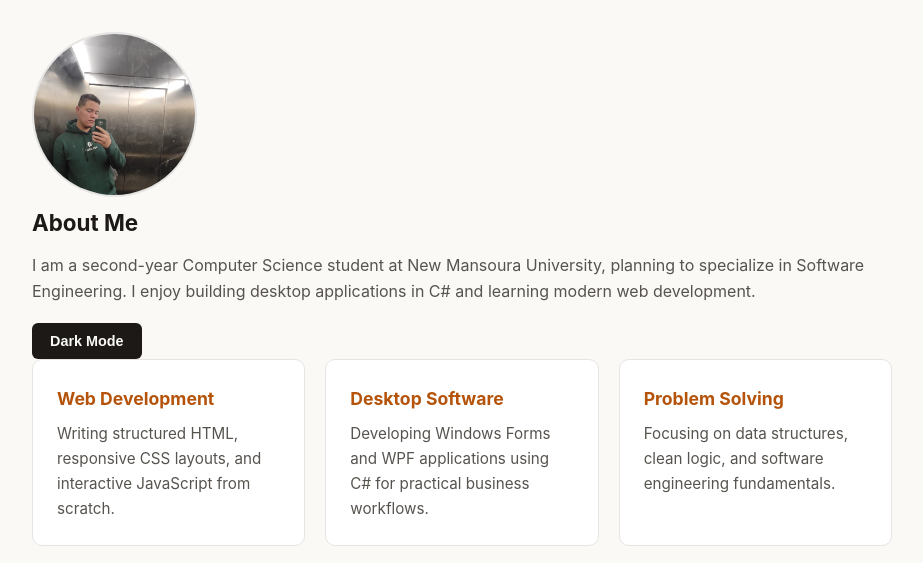
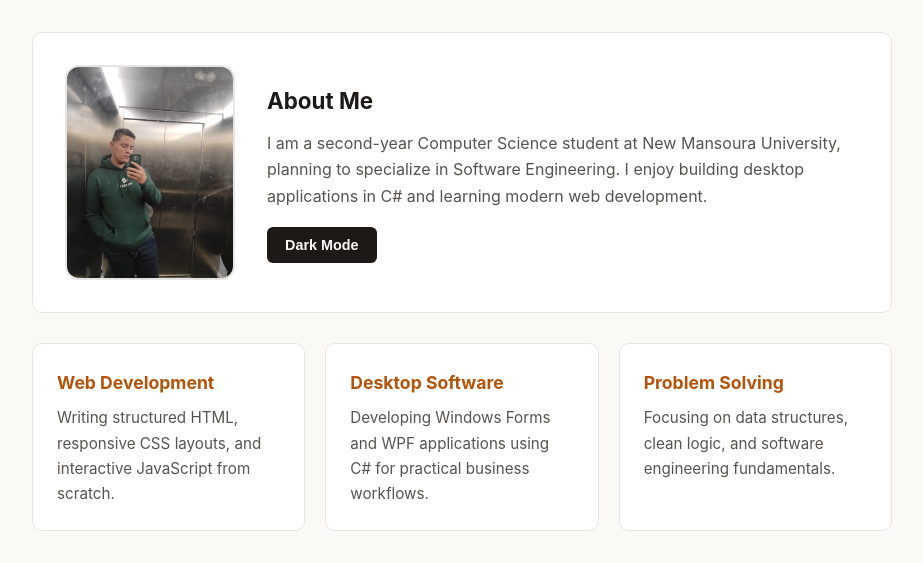
Before and after one commit to mo7amedelsherbeny/FT-WEB-101-Task1-225105496, a plain HTML site: page index.html in a window 1280 px wide. Shown: the part 177-740 px from the top of the page, without its empty margins (178-1101 px from the left). Drawn offline with Linux system fonts and the light colour scheme.

Commit message:
Update style.css

```diff
--- a/css/style.css
+++ b/css/style.css
@@ -84,21 +84,25 @@ main {
   padding: 0 20px;
 }
 
+.profile-row {
+  display: flex;
+  align-items: center;
+  gap: 32px;
+  background-color: var(--surface-color);
+  border: 1px solid var(--border-color);
+  border-radius: 10px;
+  padding: 32px;
+  margin-bottom: 30px;
+}
+
 .profile-row img {
   width: 170px;
+  min-width: 170px;
   height: 215px;
   flex-shrink: 0;
   object-fit: cover;
   object-position: center top;
   border-radius: 14px;
-  border: 2px solid var(--border-color);
-}
-
-.profile-row img {
-  width: 165px;
-  height: 165px;
-  object-fit: cover;
-  border-radius: 50%;
   border: 2px solid var(--border-color);
 }
 
```
